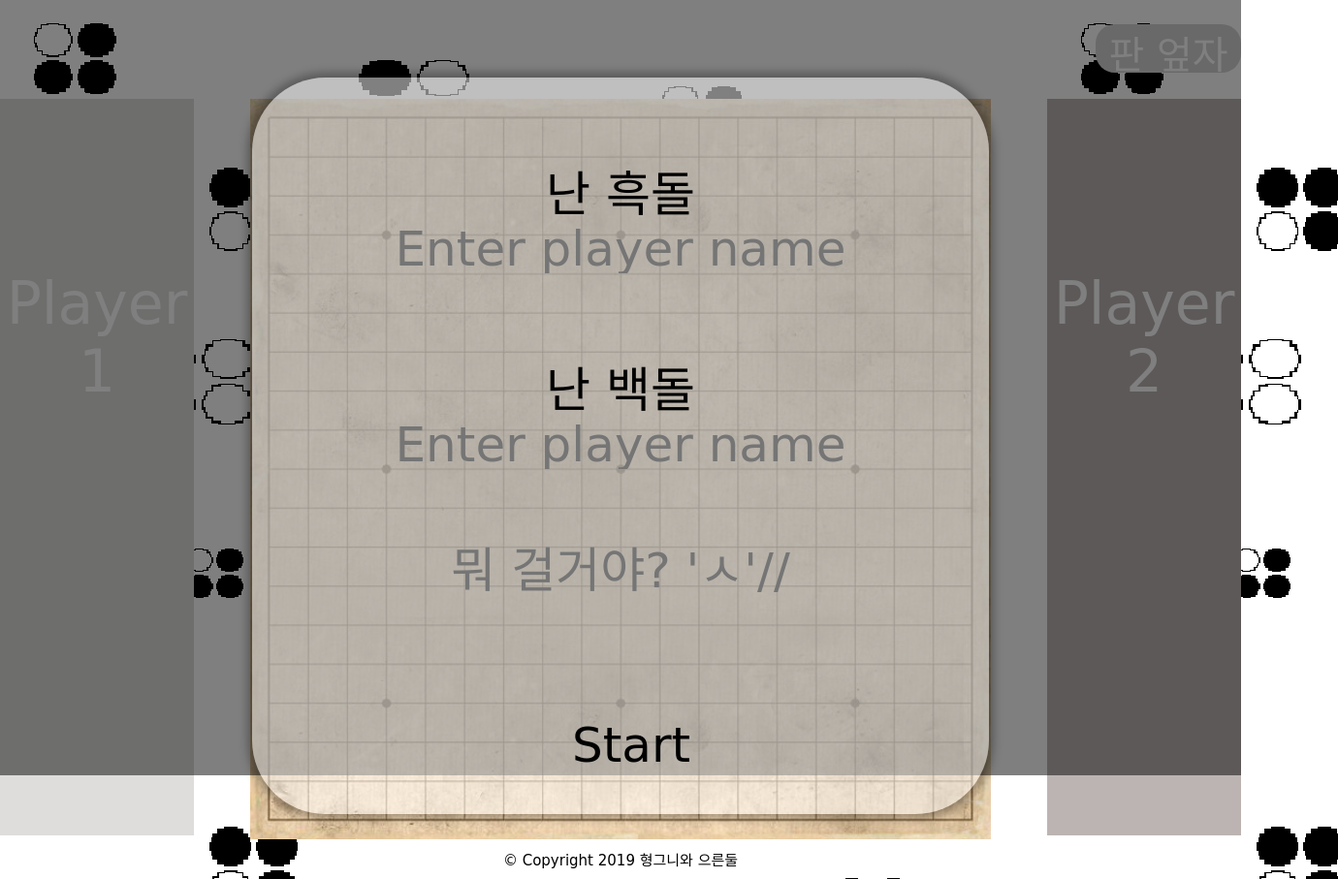
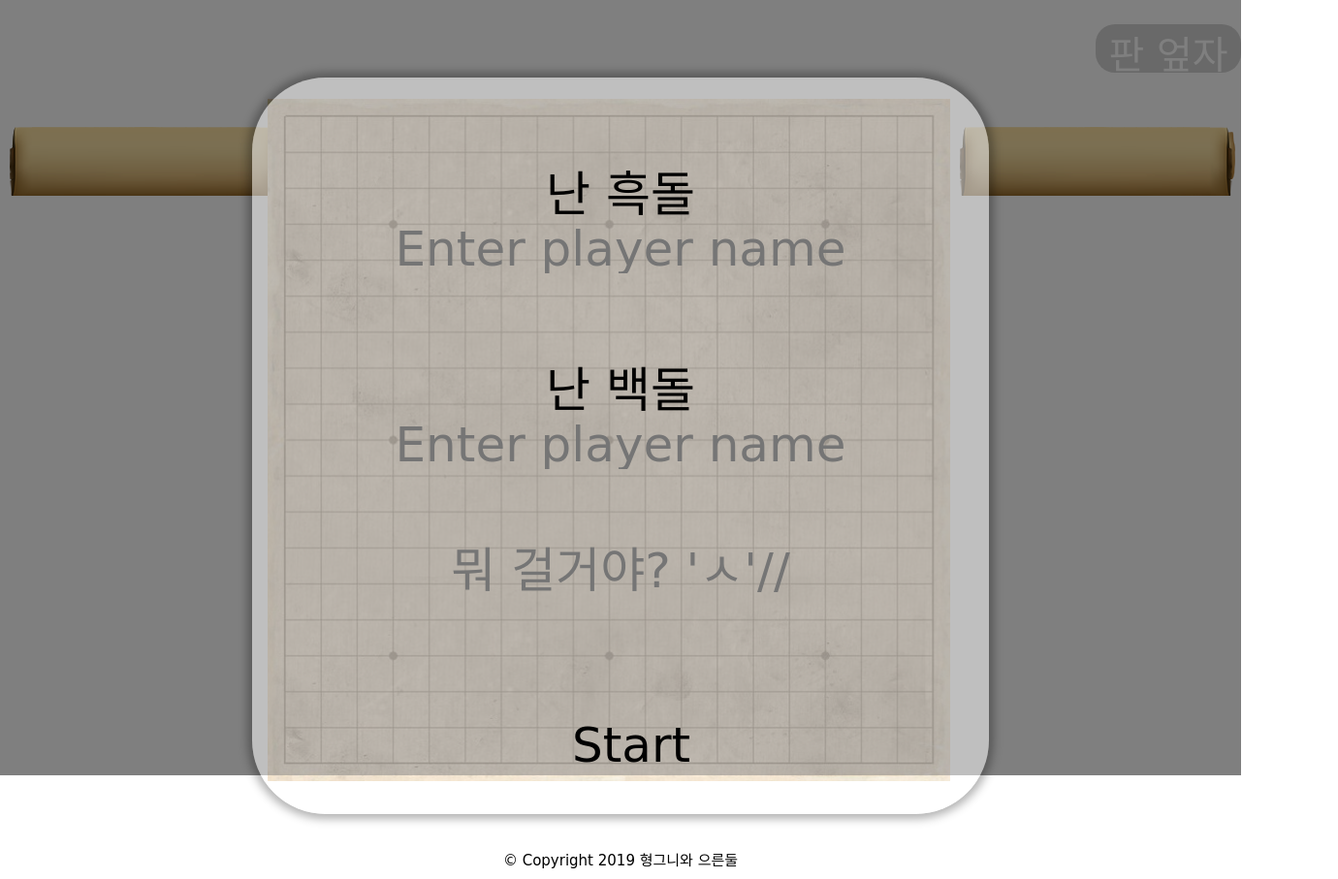
Before and after one commit to kwansikdev/JS_Project_OMOK, a website built with webpack: page public/index.html in a window 1280 px wide. Shown: the whole page at 97% size, 1380 px wide, since content can reach past the window. Built offline with nearby package versions, Linux system fonts and the light colour scheme; files whose address does not match are found by name; a web font is replaced by a local one.

Commit message:
패널 창 디자인 변경 및 애니매이션 추가

```diff
--- a/public/index.html
+++ b/public/index.html
@@ -51,6 +51,7 @@
       </div>
       <table class="space">
       </table>
+      <div class="right-team">
         <div class="player-2-panel">
           <canvas id="canvas"></canvas>
           <div class="player-name">Player 2</div>
@@ -59,6 +60,7 @@
           <!-- <div class="img2">
             <img src="/image/good.png" alt="penalty">
           </div> -->
+        </div>
       </div>
 
        <!--ending-popup -->
--- a/src/sass/style.scss
+++ b/src/sass/style.scss
@@ -12,7 +12,7 @@ html {
 body {
   font-size: 25px;
   padding: 0;
-  background: url(/image/background.png);
+  // background: url(/image/background.png);
 }
 
 header {
@@ -21,6 +21,32 @@ header {
   position: relative;
   text-align: right;
 }
+
+.active {
+  // overflow:hidden;
+  // padding:45px 15px;
+  animation:scroll-down 0.6s cubic-bezier(1,1,1,1) 0.3s;
+  animation-fill-mode:forwards;
+  // height:700px;
+}
+
+// .scroll-up-contents {
+//   overflow:hidden;
+//   padding:45px 15px;
+//   animation:scroll-up 0.6s cubic-bezier(1,1,1,1) 0.3s;
+//   animation-fill-mode:forwards;
+//   height:700px;
+// }
+
+// @keyframes scroll-down {
+//   0% { height:15px; }
+//   100% { height:750px; }
+// }
+
+// @keyframes scroll-up {
+//   0% { height:750px; }
+//   100% { height:15px; }
+// }
 
 .start-popup {
   /* display: none; */
@@ -176,21 +202,30 @@ main {
 }
 
 .player-1-panel {
-  width: 200px;
-  height: 760px;
-  background-color: rgb(222, 221, 219);
-  /* #003458; */
-  color: white;
+  width: 300px;
+  height: 100px;
+  background: url(/image/scroll.png);
+  color: #000;
   visibility: visible;
+  overflow : hidden;
+  transition: height 0.4s 0s;
 }
 
 .player-2-panel {
-  width: 200px;
-  height: 760px;
-  background-color: rgb(188, 180, 178);
-  color: white;
+  width: 300px;
+  height: 100px;
+  background: url(/image/scroll.png);
+  color: #000;
   visibility: visible;
+  overflow : hidden;
+  transition: height 0.4s 0s;
 }
+
+.active.player-1-panel{
+  height: 750px; }
+
+.active.player-2-panel{
+  height: 750px; }
 
 .player-1-panel > .player-name, .player-2-panel > .player-name {
   margin: 20px 0;
@@ -228,7 +263,7 @@ main {
   visibility: visible;
 }
 
-.active {background-color: #660000; }
+// .active {background-color: #660000; }
 .active .player-name {
   margin: 20px 0;
   font-size: 60px;
```
Also changed, not shown: public/css/style.css, public/image/right.png (added), public/image/scroll.png (added), 1 other file. Lines whose indentation alone changed are shown as unchanged.
